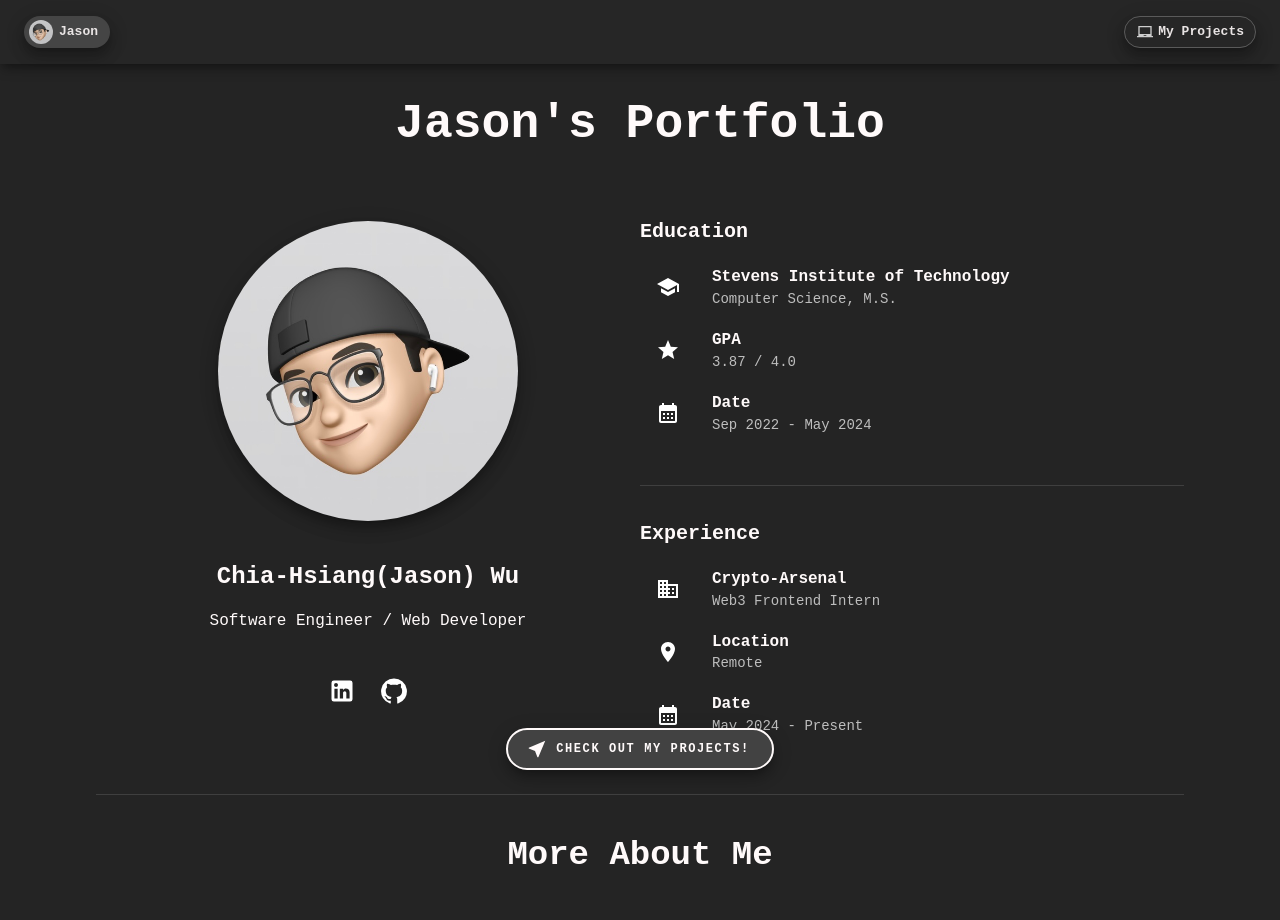
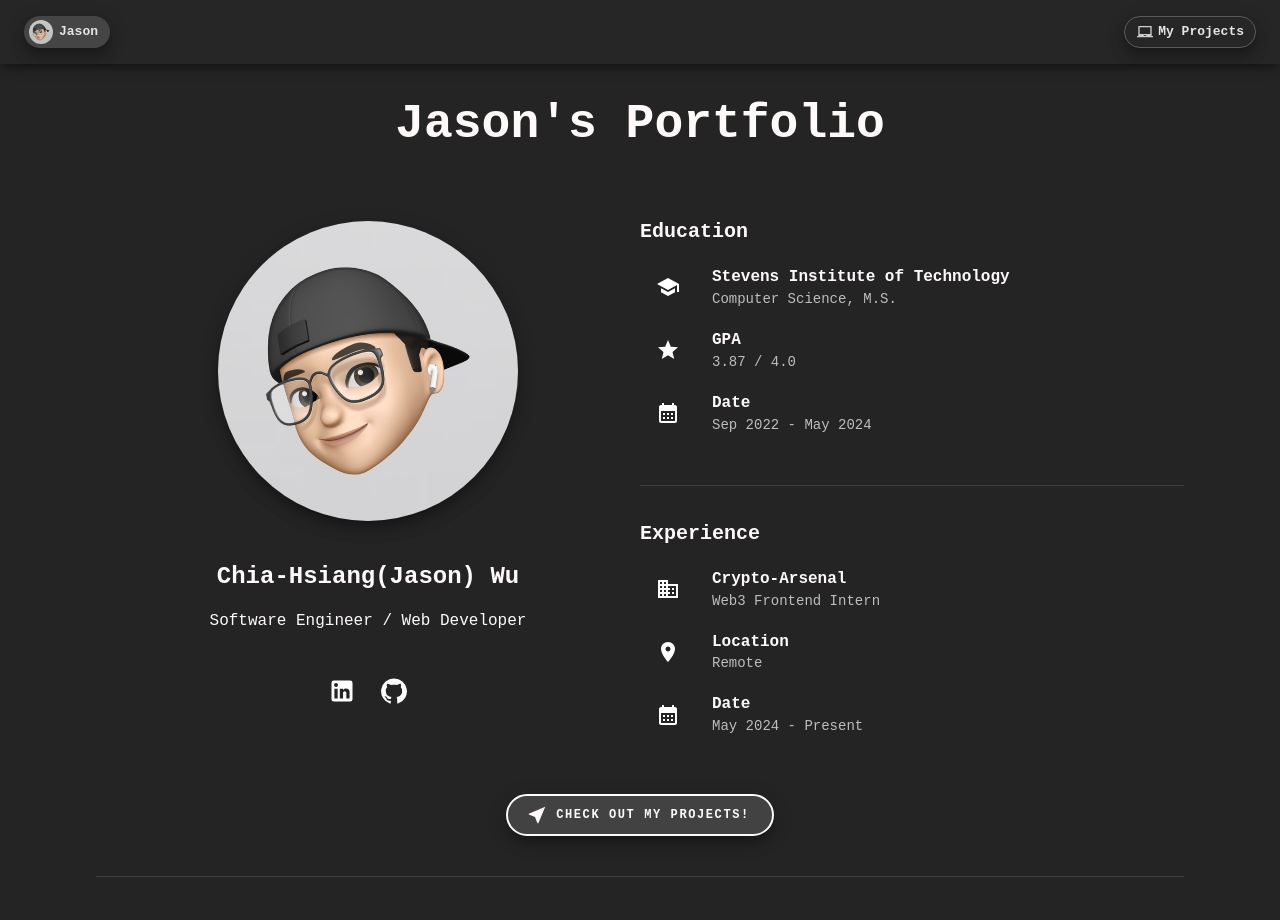
Before and after one commit to Jason-Wuuuu/Jason, a React (Vite) app: page / in a window 1280 px wide. Shown: the top 920 px of the page. Built offline with nearby package versions, Linux system fonts and the light colour scheme.

Commit message:
minor tweaks

```diff
--- a/src/components/AboutPage.jsx
+++ b/src/components/AboutPage.jsx
@@ -96,10 +96,6 @@ function AboutPage() {
               <StepLabel
                 icon={index === activeStep ? step.icon_on : step.icon_off}
                 onClick={() => setActiveStep(index)}
-                sx={{
-                  position: "sticky",
-                  top: 20,
-                }}
               >
                 <Typography
                   variant={index === activeStep ? "h5" : "subtitle2"}
--- a/src/components/Home.jsx
+++ b/src/components/Home.jsx
@@ -19,7 +19,7 @@ function Home() {
   return (
     <Fade in timeout={{ appear: 500, enter: 1000 }}>
       <Box py={12} sx={{ width: "85%", margin: "auto" }}>
-        <Box alignContent="center" minHeight="80vh">
+        <Box alignContent="center" minHeight="75vh">
           <Typography
             variant="h3"
             align="center"
@@ -32,6 +32,37 @@ function Home() {
 
           <MainPage />
         </Box>
+
+        <Grow in timeout={1000}>
+          <Box
+            display="flex"
+            justifyContent="center"
+            alignContent="center"
+            my={5}
+            sx={{
+              position: "sticky",
+              top: { xs: 16, sm: 30 },
+              left: 0,
+              right: 0,
+            }}
+          >
+            <Button
+              size="large"
+              color="inherit"
+              variant="contained"
+              startIcon={<NearMeIcon />}
+              sx={{
+                borderRadius: 100,
+                boxShadow: 10,
+                fontSize: 12,
+                border: 2,
+              }}
+              onClick={() => navigate("/projects")}
+            >
+              Check Out My Projects!
+            </Button>
+          </Box>
+        </Grow>
 
         {/* <Divider sx={{ my: 5 }} />
 
@@ -52,36 +83,6 @@ function Home() {
 
           <AboutPage />
         </Box>
-
-        <Grow in timeout={1000}>
-          <Box
-            display="flex"
-            justifyContent="center"
-            alignContent="center"
-            sx={{
-              position: "fixed",
-              bottom: { xs: 16, sm: 30 },
-              left: 0,
-              right: 0,
-            }}
-          >
-            <Button
-              size="large"
-              color="inherit"
-              variant="contained"
-              startIcon={<NearMeIcon />}
-              sx={{
-                borderRadius: 100,
-                boxShadow: 10,
-                fontSize: 12,
-                border: 2,
-              }}
-              onClick={() => navigate("/projects")}
-            >
-              Check out my projects!
-            </Button>
-          </Box>
-        </Grow>
       </Box>
     </Fade>
   );
```
